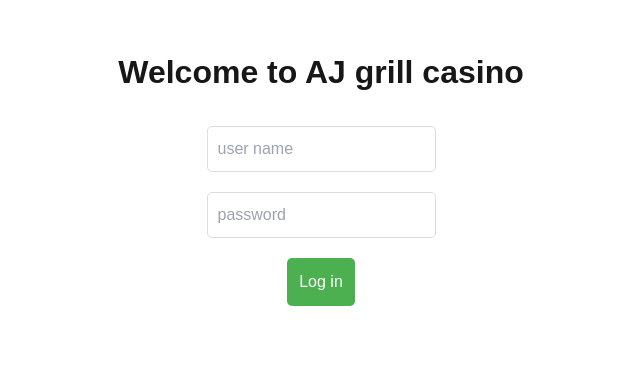
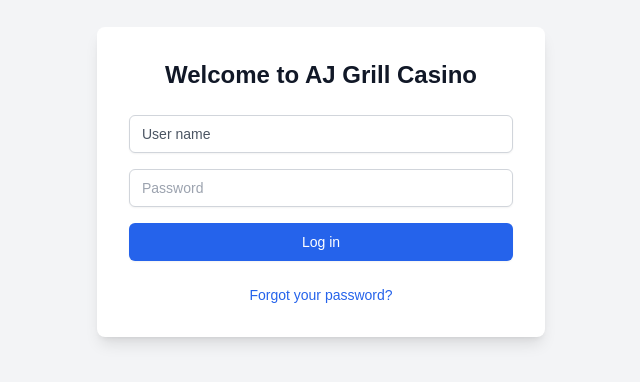
Before and after one commit to shihhuaien/ajgrillcasino, a Next.js app: page /login in a window 1280 px wide. Shown: the part 218-600 px from the top of the page, without its empty margins (319-959 px from the left). Built offline with nearby package versions, Linux system fonts and the light colour scheme.

Commit message:
feat(login): add initial design for login page

```diff
--- a/app/login/page.jsx
+++ b/app/login/page.jsx
@@ -1,29 +1,29 @@
-"use client"
+"use client";
 
-import React, { useState } from 'react';
-import { useRouter } from 'next/navigation';
+import React, { useState } from "react";
+import { useRouter } from "next/navigation";
 
 const Login = () => {
-  const [userName, setUserName] = useState('');
-  const [password, setPassword] = useState('');
-  const [userNameError, setUserNameError] = useState('');
-  const [passwordError, setPasswordError] = useState('');
+  const [userName, setUserName] = useState("");
+  const [password, setPassword] = useState("");
+  const [userNameError, setUserNameError] = useState("");
+  const [passwordError, setPasswordError] = useState("");
   const router = useRouter();
 
   const validateForm = () => {
-    setUserNameError('');
-    setPasswordError('');
+    setUserNameError("");
+    setPasswordError("");
 
     if (!userName) {
-      setUserNameError('Please enter your user name');
+      setUserNameError("Please enter your user name");
       return false;
     }
 
     if (!password) {
-      setPasswordError('Please enter your password');
+      setPasswordError("Please enter your password");
       return false;
     } else if (password.length < 5) {
-      setPasswordError('Password must be at least 5 characters');
+      setPasswordError("Password must be at least 5 characters");
       return false;
     }
 
@@ -33,10 +33,10 @@ const Login = () => {
   const handleLogin = async () => {
     if (validateForm()) {
       try {
-        const res = await fetch('/api/login', {
-          method: 'POST',
+        const res = await fetch("/api/login", {
+          method: "POST",
           headers: {
-            'Content-Type': 'application/json',
+            "Content-Type": "application/json",
           },
           body: JSON.stringify({
             username: userName,
@@ -45,54 +45,79 @@ const Login = () => {
         });
 
         if (!res.ok) {
-          console.error('Response not OK:', res.status, res.statusText);
-          alert('Login failed. Please try again.');
+          console.error("Response not OK:", res.status, res.statusText);
+          alert("Login failed. Please try again.");
           return;
         }
 
         const data = await res.json();
 
         if (data.success) {
-          sessionStorage.setItem('sid', data.sid);
+          sessionStorage.setItem("sid", data.sid);
           if (data.authToken) {
-            sessionStorage.setItem('authToken', data.authToken);
+            sessionStorage.setItem("authToken", data.authToken);
           }
-          router.push('/dashboard');
+          router.push("/dashboard");
         } else {
-          alert(data.message || 'Login failed');
+          alert(data.message || "Login failed");
         }
       } catch (error) {
-        console.error('Error logging in:', error);
-        alert('An error occurred during login.');
+        console.error("Error logging in:", error);
+        alert("An error occurred during login.");
       }
     }
   };
 
   return (
-    <div className="mainContainer">
-      <div className="titleContainer">Welcome to AJ grill casino</div>
-      <div className="inputContainer">
+    <div className="min-h-screen flex items-center justify-center bg-gray-100">
+      <div className="w-full max-w-md p-8 space-y-6 bg-white rounded-lg shadow-lg">
+        <h2 className="text-center text-2xl font-bold text-gray-900">
+          Welcome to AJ Grill Casino
+        </h2>
+        <div className="space-y-4">
+          <div>
           <input
-          className="inputBox"
+  className="block w-full px-3 py-2 border border-gray-300 rounded-md shadow-sm placeholder-gray-600 text-gray-800 focus:outline-none focus:ring-blue-500 focus:border-blue-500 sm:text-sm"
   type="text"
-          placeholder="user name"
+  placeholder="User name"
   value={userName}
   onChange={(e) => setUserName(e.target.value)}
 />
-        {userNameError && <label className="errorLabel">{userNameError}</label>}
+            {userNameError && (
+              <p className="text-sm text-red-500 mt-1">{userNameError}</p>
+            )}
           </div>
-      <div className="inputContainer">
+          <div>
             <input
-          className="inputBox"
+              className={`block w-full px-3 py-2 border ${
+                passwordError ? "border-red-500" : "border-gray-300"
+              } rounded-md shadow-sm placeholder-gray-400 text-gray-800 focus:outline-none focus:ring-blue-500 focus:border-blue-500 sm:text-sm`}
               type="password"
-          placeholder="password"
+              placeholder="Password"
               value={password}
               onChange={(e) => setPassword(e.target.value)}
             />
-        {passwordError && <label className="errorLabel">{passwordError}</label>}
+            {passwordError && (
+              <p className="text-sm text-red-500 mt-1">{passwordError}</p>
+            )}
           </div>
-      <div className="inputContainer">
-        <button className="inputButton" onClick={handleLogin}>Log in</button>
+          <div>
+            <button
+              onClick={handleLogin}
+              className="w-full py-2 px-4 border border-transparent rounded-md shadow-sm text-sm font-medium text-white bg-blue-600 hover:bg-blue-700 focus:outline-none focus:ring-2 focus:ring-offset-2 focus:ring-blue-500"
+            >
+              Log in
+            </button>
+          </div>
+        </div>
+        <div className="text-sm text-center text-gray-600">
+          <a
+            href="#"
+            className="font-medium text-blue-600 hover:text-blue-500"
+          >
+            Forgot your password?
+          </a>
+        </div>
       </div>
     </div>
   );
--- a/pages/api/login.js
+++ b/pages/api/login.js
@@ -1,6 +1,18 @@
 export default async function handler(req, res) {
   if (req.method === 'POST') {
     const { username, password } = req.body;
+
+    // 調試程式碼：檢查環境變數是否載入
+    console.log('EVOLUTION_USER_AUTH_URL:', process.env.EVOLUTION_USER_AUTH_URL);
+    console.log('EVOLUTION_API_TOKEN:', process.env.EVOLUTION_API_TOKEN);
+
+    // 檢查環境變數是否存在，避免 undefined 問題
+    if (!process.env.EVOLUTION_USER_AUTH_URL || !process.env.EVOLUTION_API_TOKEN) {
+      console.error('環境變數未正確載入');
+      return res
+        .status(500)
+        .json({ success: false, message: 'Server configuration error: Missing environment variables' });
+    }
 
     // 假設用戶驗證邏輯
     if (username === 'testuser' && password === 'password123') {
```
Lines whose indentation alone changed are shown as unchanged.
